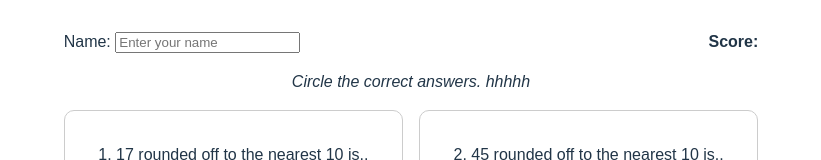
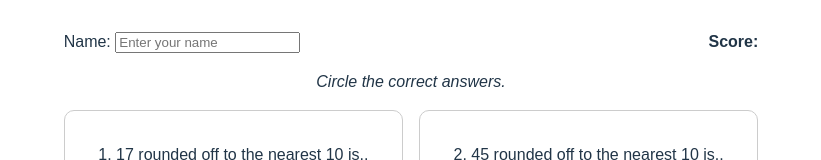
Before and after one commit to Nicole9010/math-worksheet-app, a Vue app: page / in a window 1280 px wide. Shown: the part 347-507 px from the top of the page, without its empty margins (229-1050 px from the left). Built offline with nearby package versions, Linux system fonts and the light colour scheme; no server answers; the database is empty.

Commit message:
Update title

```diff
--- a/index.html
+++ b/index.html
@@ -1,10 +1,10 @@
-<!doctype html>
+<!DOCTYPE html>
 <html lang="en">
   <head>
     <meta charset="UTF-8" />
     <link rel="icon" type="image/svg+xml" href="/vite.svg" />
     <meta name="viewport" content="width=device-width, initial-scale=1.0" />
-    <title>Vite + Vue</title>
+    <title>Math Project</title>
   </head>
   <body>
     <div id="app"></div>
--- a/src/App.vue
+++ b/src/App.vue
@@ -20,7 +20,7 @@
         <span class="score">Score: {{ score }}</span>
       </div>
 
-      <p class="instruction">Circle the correct answers. hhhhh</p>
+      <p class="instruction">Circle the correct answers.</p>
 
       <div class="questions">
         <div v-for="(q, index) in questions" :key="index" class="question-card">
@@ -127,20 +127,6 @@ const questions = [
   },
 ];
 
-// const handleSubmit = () => {
-//   if (!name.value.trim()) {
-//     alert("Please enter your name before submitting.");
-//     return;
-//   }
-
-//   let userScore = 0;
-//   answers.forEach((ans, i) => {
-//     if (ans === correctAnswers[i]) {
-//       userScore++;
-//     }
-//   });
-//   score.value = userScore + " / 12";
-// };
 
 const resetAnswers = () => {
   for (let i = 0; i < answers.length; i++) {
```
